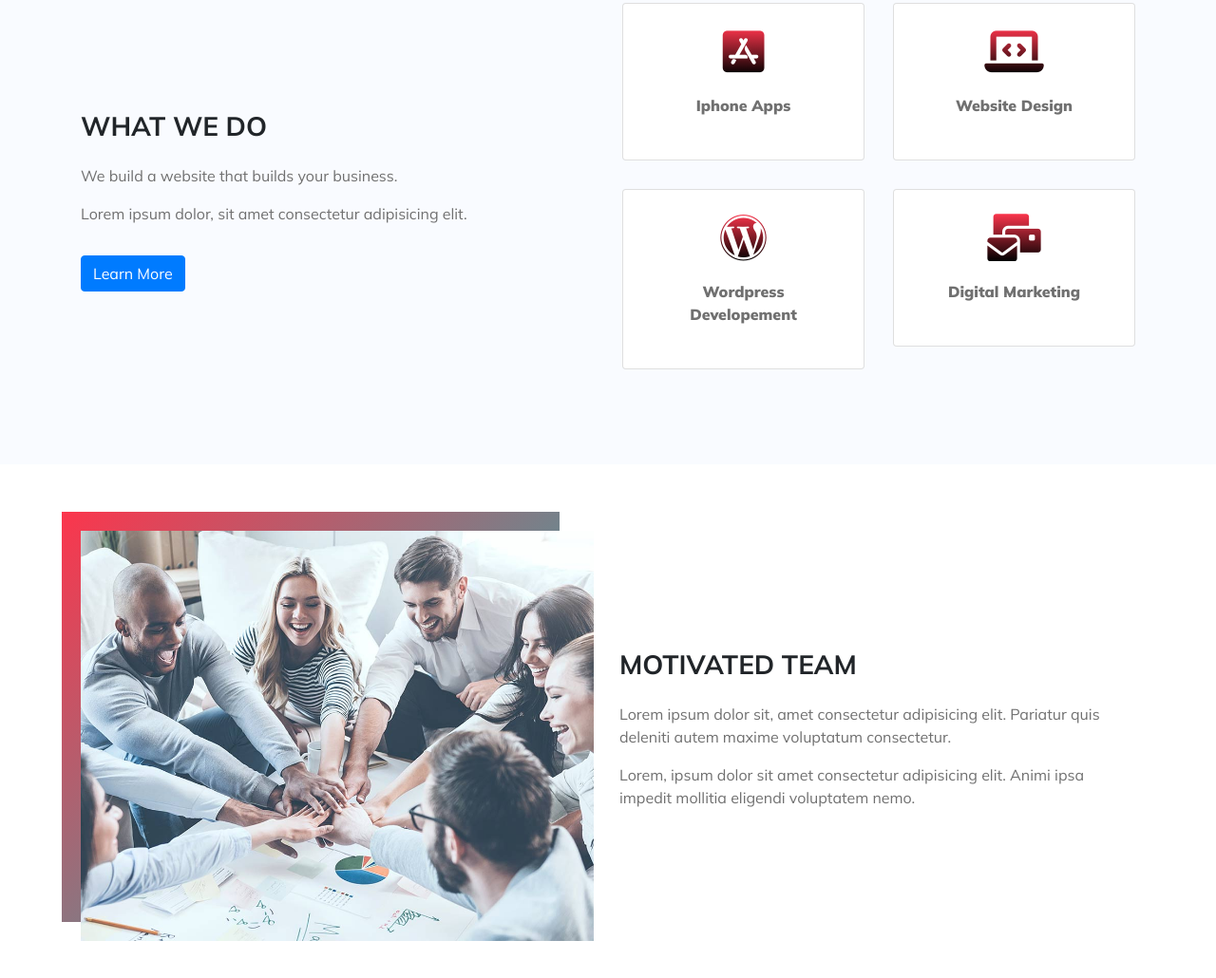
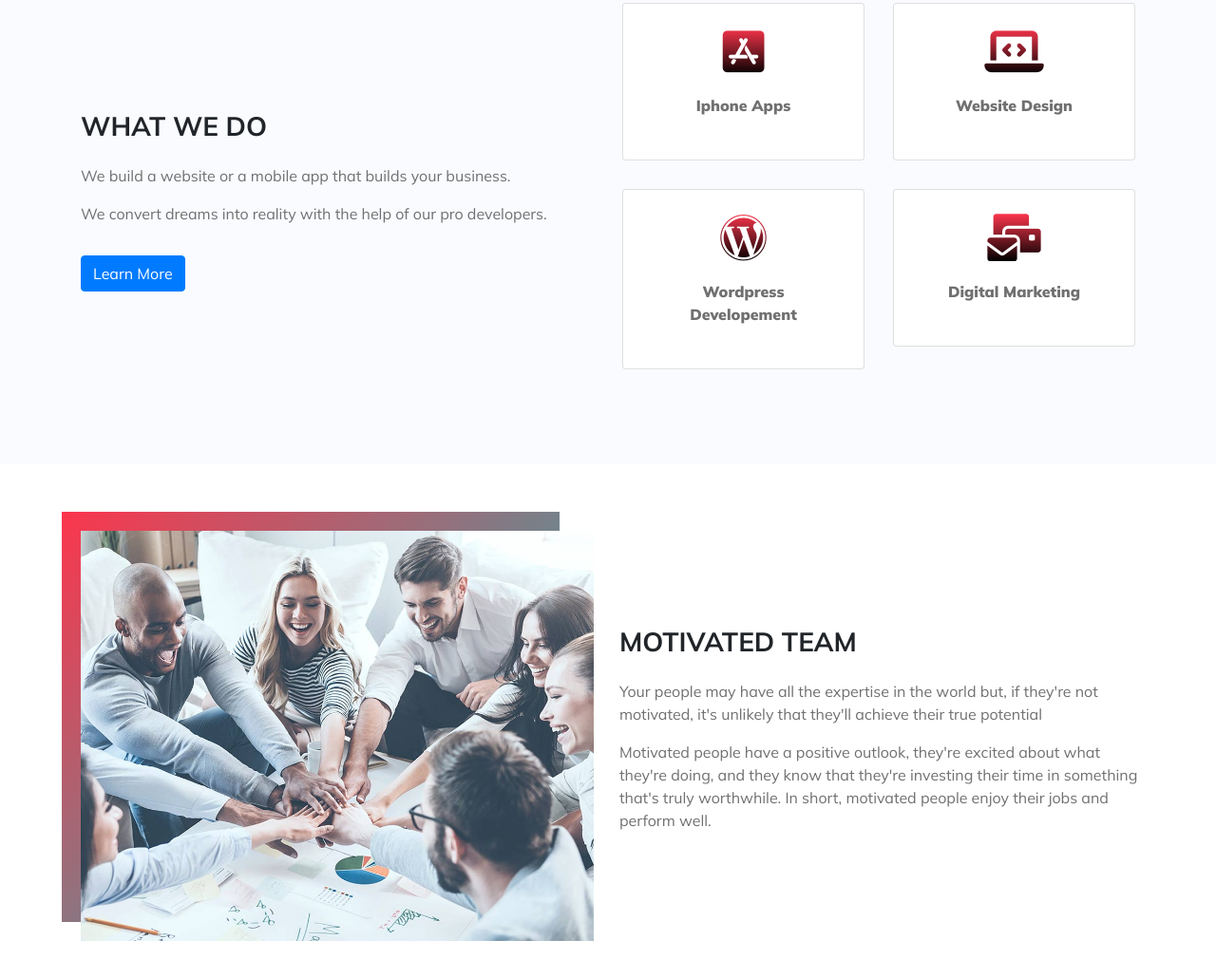
Before and after one commit to lucy2512/code2FRY, a plain HTML site: page index.html in a window 1280 px wide. Shown: the part 1313-2343 px from the top of the page at 95% size. Drawn offline with nearby package versions, Linux system fonts and the light colour scheme; animation ran at ten frames a second; files whose address does not match are found by name.

Commit message:
:zap:Added something

```diff
--- a/index.html
+++ b/index.html
@@ -71,7 +71,7 @@
                     <div class="col-lg-6 about-content" data-aos="fade-up" data-aos-duration="1000">
                         <div class="wrap">
                             <h2 class="text-center">WHAT MAKES US DIFFERENT</h2>
-                            <p>We are web desining firm.We illuminate causes,tell stories and engage audiences with demand to business.Our aim is all we do from web nad mobile app developement to ideation and branding.</p>
+                            <p>We are web desining firm.We illuminate causes,tell stories and engage audiences with demand to business.Our aim is all we do from web & mobile app developement to ideation and branding.</p>
                             <p>Our motto is to enlighten,inspire,entertain and complete our work with customer satisfaction.</p>
                         </div>
                     </div>
@@ -84,10 +84,10 @@
                 <div class="row">
                     <div class="col-lg-6 service-content d-flex flex-column justify-content-center" data-aos="fade-up" data-aos-duration="1000">
                         <h2 class="mb-4">WHAT WE DO</h2>
-                        <p>We build a website that builds your business.</p>
-                        <p>Lorem ipsum dolor, sit amet consectetur adipisicing elit.</p>
+                        <p>We build a website or a mobile app that builds your business.</p>
+                        <p>We convert dreams into reality with the help of our pro developers.</p>
                         <div>
-                            <a href="https://www.flipkart.com/?gclid=Cj0KCQiAifz-BRDjARIsAEElyGIrHtVhY_LOrMTj39e4oRvs5fpZdlu-wsYyMQ-IHSejnnbvaGlsvaQaAvD9EALw_wcB&ef_id=Cj0KCQiAifz-BRDjARIsAEElyGIrHtVhY_LOrMTj39e4oRvs5fpZdlu-wsYyMQ-IHSejnnbvaGlsvaQaAvD9EALw_wcB:G:s&s_kwcid=AL!739!3!461576652365!e!!g!!flipkart&gclsrc=aw.ds&&semcmpid=sem_8024046704_brand_eta_nc_goog"target="_blank" class="btn btn-primary mt-3">Learn More</a>
+                            <a href="https://github.com/lucy2512"target="_blank" class="btn btn-primary mt-3">Learn More</a>
                         </div>
                     </div>
                     <div class="col-lg-6 service-show"data-aos="fade-up" data-aos-duration="1000">
@@ -151,10 +151,10 @@
                     </div>
                     <div class="col-lg-6 team-content d-flex flex-column justify-content-center" data-aos="fade-up" data-aos-duration="1000">
                         <h2 class="mb-4">MOTIVATED TEAM</h2>
-                        <p>Lorem ipsum dolor sit, amet consectetur adipisicing elit. Pariatur quis deleniti autem maxime voluptatum consectetur.
+                        <p>Your people may have all the expertise in the world but, if they're not motivated, it's unlikely that they'll achieve their true potential
 
                         </p>
-                        <p>Lorem, ipsum dolor sit amet consectetur adipisicing elit. Animi ipsa impedit mollitia eligendi voluptatem nemo.</p>
+                        <p>Motivated people have a positive outlook, they're excited about what they're doing, and they know that they're investing their time in something that's truly worthwhile. In short, motivated people enjoy their jobs and perform well.</p>
 
                     </div>
                 </div>
```
